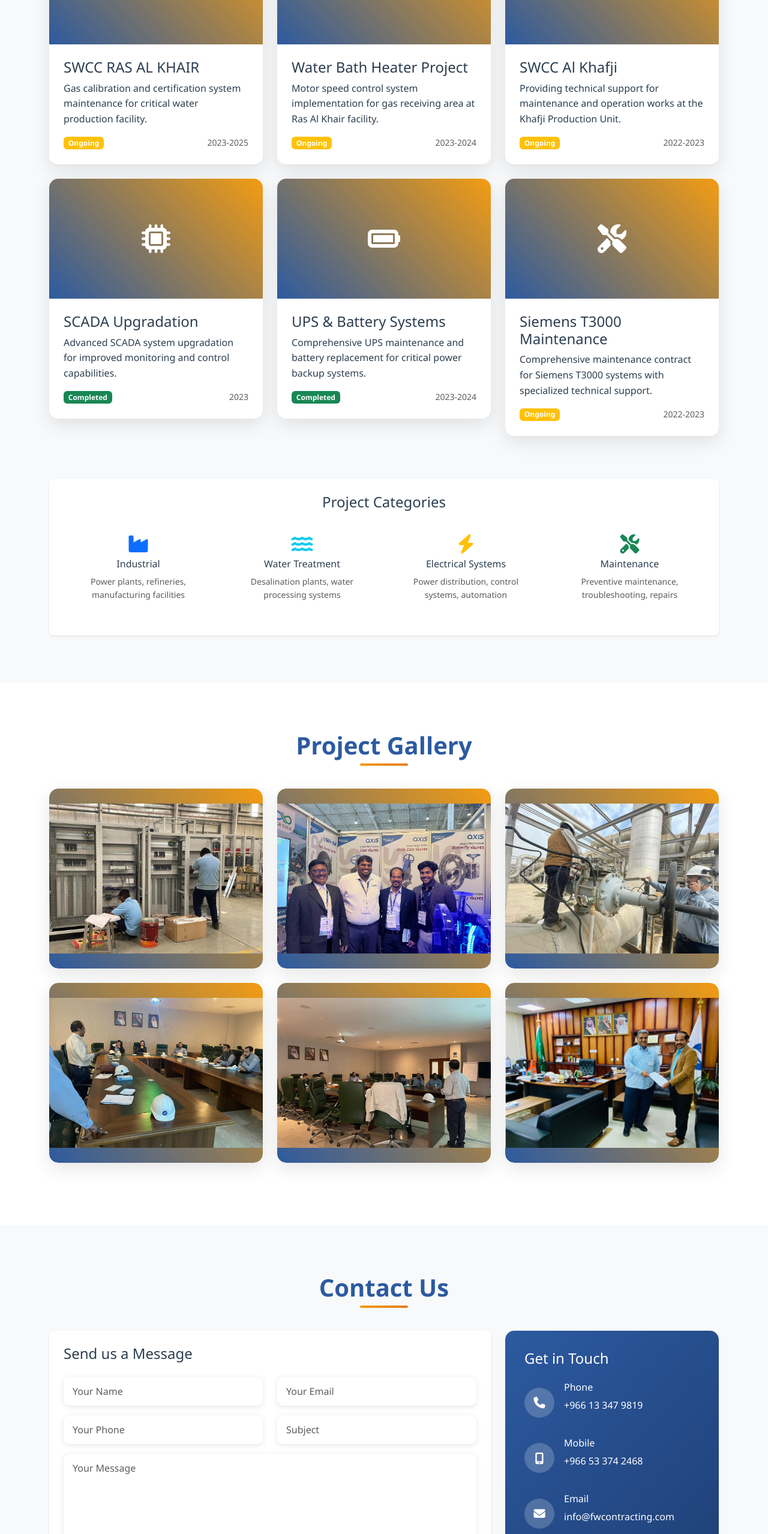
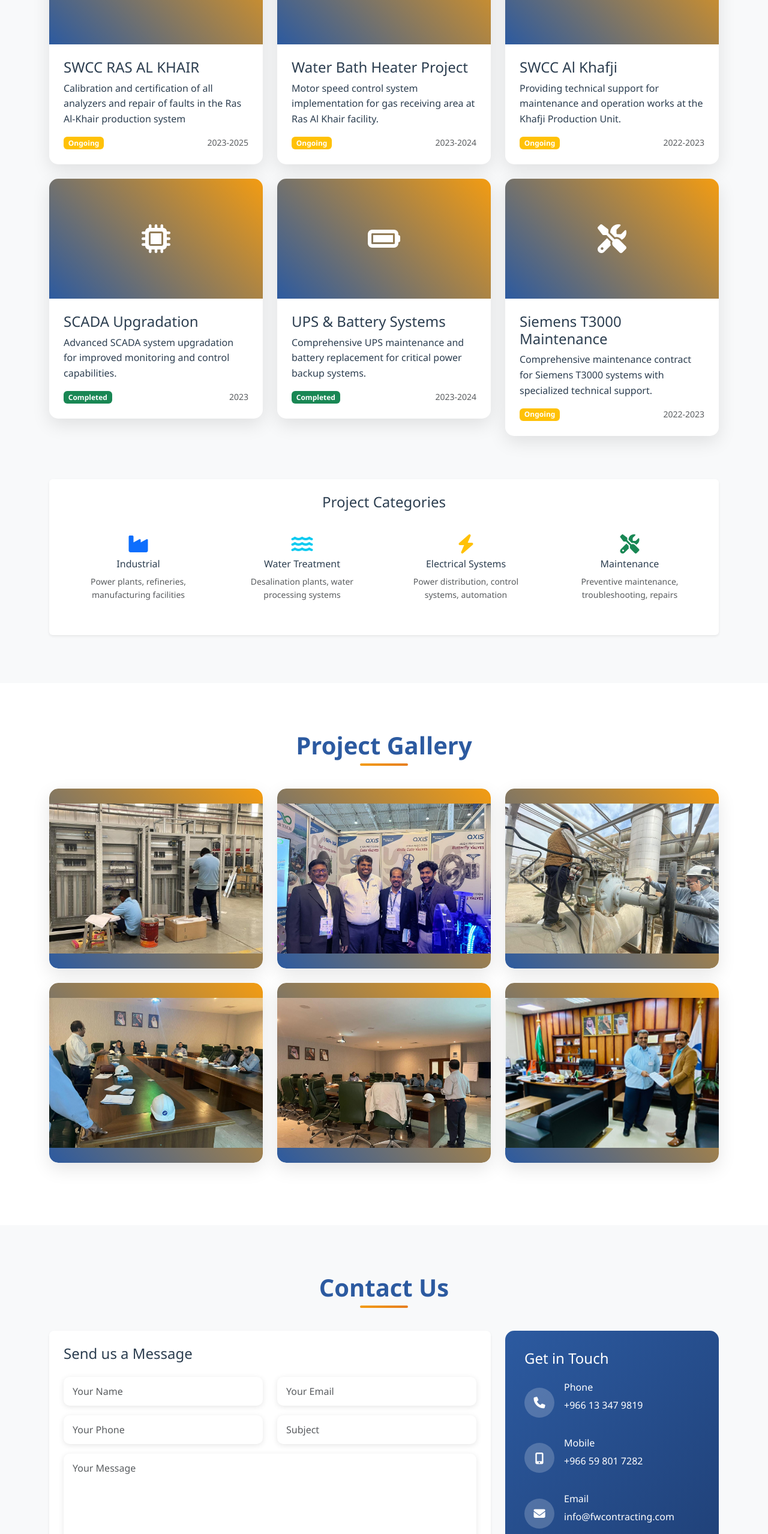
Before and after one commit to Rufaid-Ac/Federal-Wave, a plain HTML site: page index.html in a window 1280 px wide. Shown: the part 3801-6359 px from the top of the page at 60% size. Drawn offline with nearby package versions, Linux system fonts and the light colour scheme.

Commit message:
Update index.html
some contend update

```diff
--- a/index.html
+++ b/index.html
@@ -304,7 +304,7 @@
                         </div>
                         <div class="p-4">
                             <h4>SWCC RAS AL KHAIR</h4>
-                            <p>Gas calibration and certification system maintenance for critical water production facility.</p>
+                            <p>Calibration and certification of all analyzers and repair of faults in the Ras Al-Khair production system</p>
                             <div class="d-flex justify-content-between align-items-center mt-3">
                                 <span class="badge bg-warning">Ongoing</span>
                                 <small class="text-muted">2023-2025</small>
@@ -571,7 +571,7 @@
                             </div>
                             <div>
                                 <h6>Mobile</h6>
-                                <p>+966 53 374 2468</p>
+                                <p>+966 59 801 7282</p>
                             </div>
                         </div>
                         <div class="contact-item">
```
